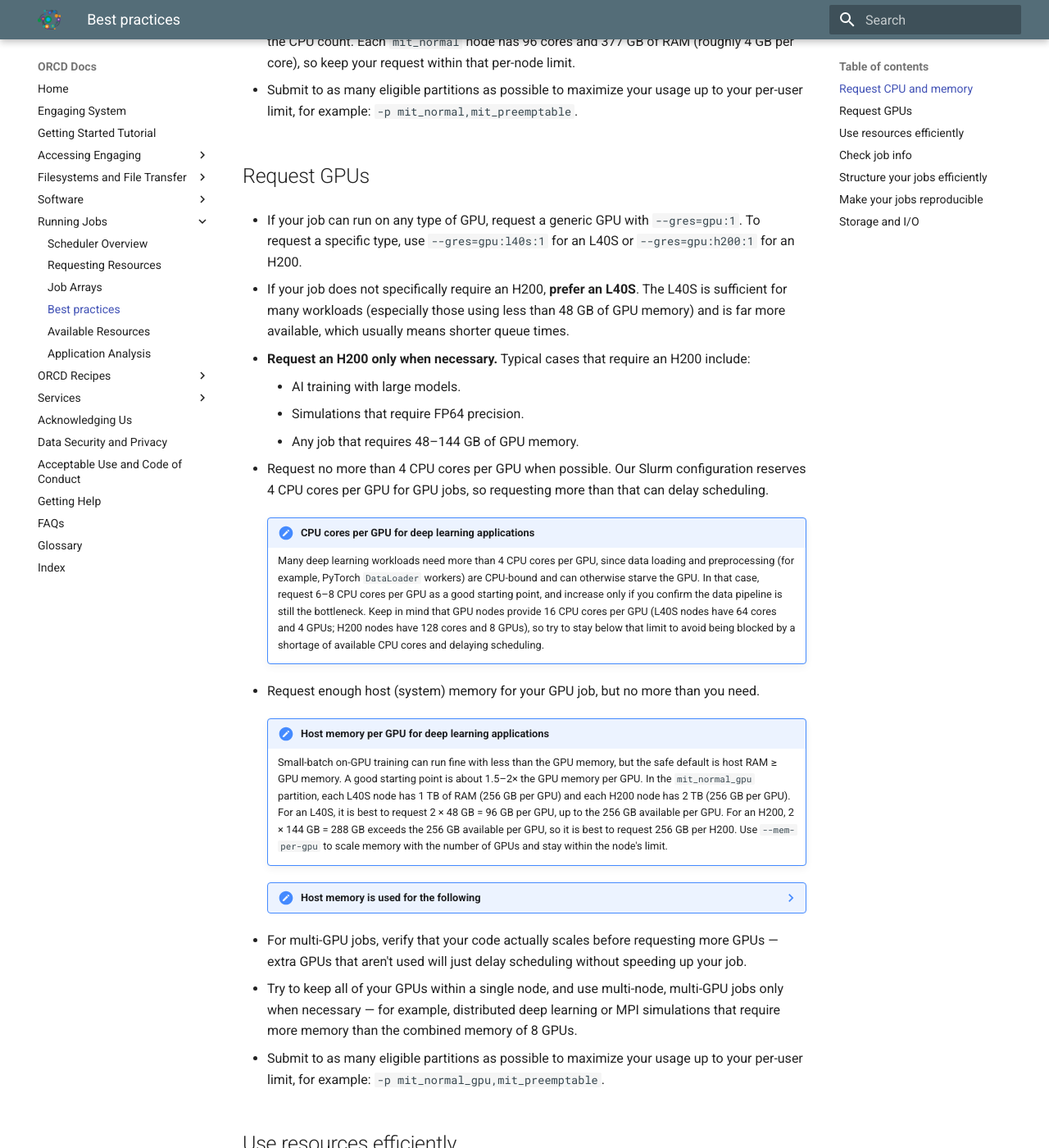
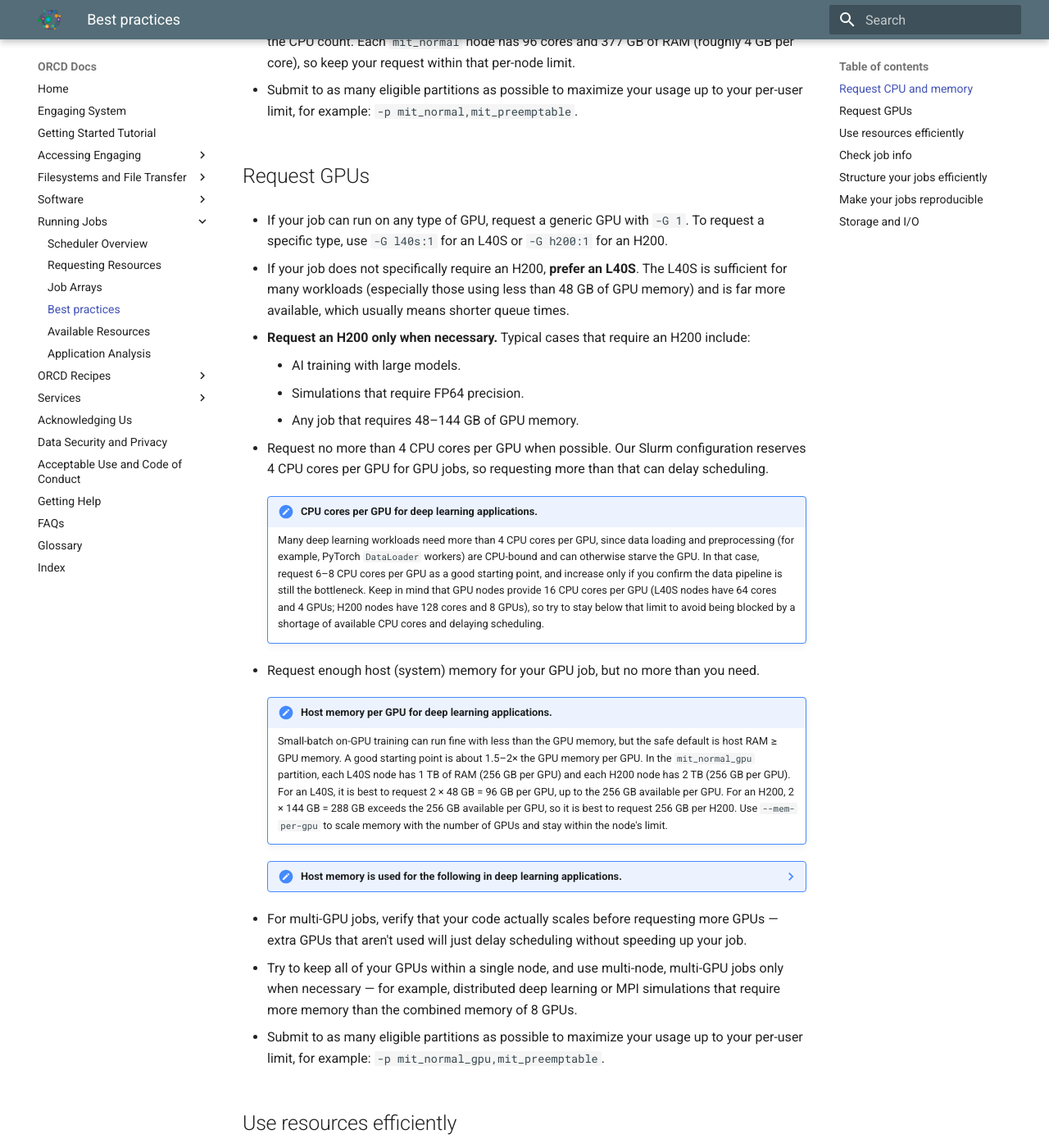
Before and after one commit to mit-orcd/orcd-docs-edit, an MkDocs documentation site: the page built from docs/running-jobs/best-practices.md, in a window 1280 px wide and 1400 px high, scrolled down 538 px. Shown: the whole window at 82% size. Built offline with MkDocs 1.6.1 and Material for MkDocs 9.7.7, drawn with Linux system fonts in a browser that asks for light colours.

Commit message:
update best-practices

```diff
--- a/docs/running-jobs/best-practices.md
+++ b/docs/running-jobs/best-practices.md
@@ -14,7 +14,7 @@ The following recommendations will help you make efficient use of the available
 
 ## Request GPUs
 
-- If your job can run on any type of GPU, request a generic GPU with `--gres=gpu:1`. To request a specific type, use `--gres=gpu:l40s:1` for an L40S or `--gres=gpu:h200:1` for an H200.
+- If your job can run on any type of GPU, request a generic GPU with `-G 1`. To request a specific type, use `-G l40s:1` for an L40S or `-G h200:1` for an H200.
 
 - If your job does not specifically require an H200, **prefer an L40S**. The L40S is sufficient for many workloads (especially those using less than 48 GB of GPU memory) and is far more available, which usually means shorter queue times.
 
@@ -26,15 +26,15 @@ The following recommendations will help you make efficient use of the available
 
 - Request no more than 4 CPU cores per GPU when possible. Our Slurm configuration reserves 4 CPU cores per GPU for GPU jobs, so requesting more than that can delay scheduling.
 
-    !!! note "CPU cores per GPU for deep learning applications"
+    !!! note "CPU cores per GPU for deep learning applications."
         Many deep learning workloads need more than 4 CPU cores per GPU, since data loading and preprocessing (for example, PyTorch `DataLoader` workers) are CPU-bound and can otherwise starve the GPU. In that case, request 6–8 CPU cores per GPU as a good starting point, and increase only if you confirm the data pipeline is still the bottleneck. Keep in mind that GPU nodes provide 16 CPU cores per GPU (L40S nodes have 64 cores and 4 GPUs; H200 nodes have 128 cores and 8 GPUs), so try to stay below that limit to avoid being blocked by a shortage of available CPU cores and delaying scheduling.
 
 - Request enough host (system) memory for your GPU job, but no more than you need.
 
-    !!! note "Host memory per GPU for deep learning applications"
+    !!! note "Host memory per GPU for deep learning applications."
         Small-batch on-GPU training can run fine with less than the GPU memory, but the safe default is host RAM ≥ GPU memory. A good starting point is about 1.5–2× the GPU memory per GPU. In the `mit_normal_gpu` partition, each L40S node has 1 TB of RAM (256 GB per GPU) and each H200 node has 2 TB (256 GB per GPU). For an L40S, it is best to request 2 × 48 GB = 96 GB per GPU, up to the 256 GB available per GPU. For an H200, 2 × 144 GB = 288 GB exceeds the 256 GB available per GPU, so it is best to request 256 GB per H200. Use `--mem-per-gpu` to scale memory with the number of GPUs and stay within the node's limit.
 
-    ??? note "Host memory is used for the following"
+    ??? note "Host memory is used for the following in deep learning applications."
 
         - Data loading and prefetching — more `DataLoader` workers and larger prefetch need more RAM.
         - Pinned (page-locked) memory for fast host→device transfers.
```
